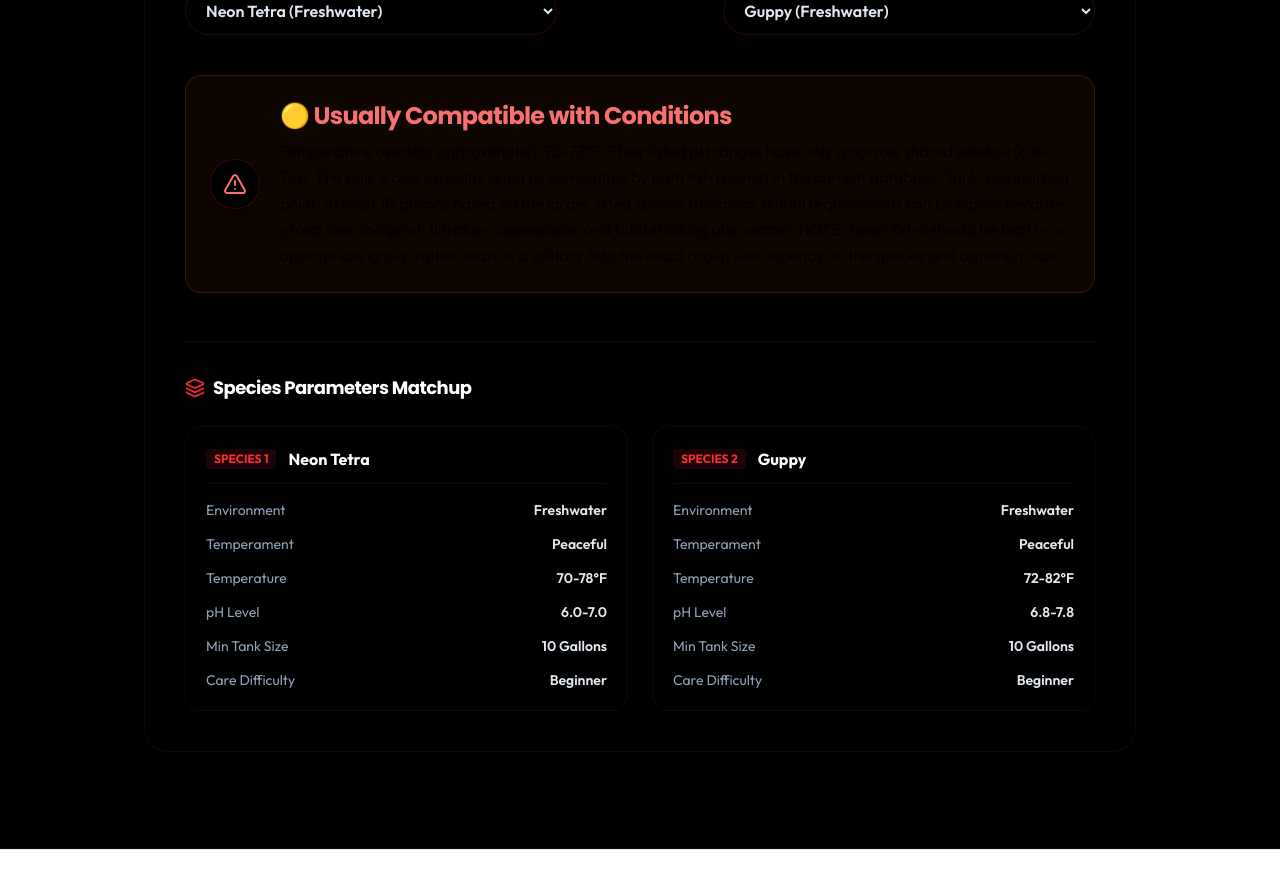
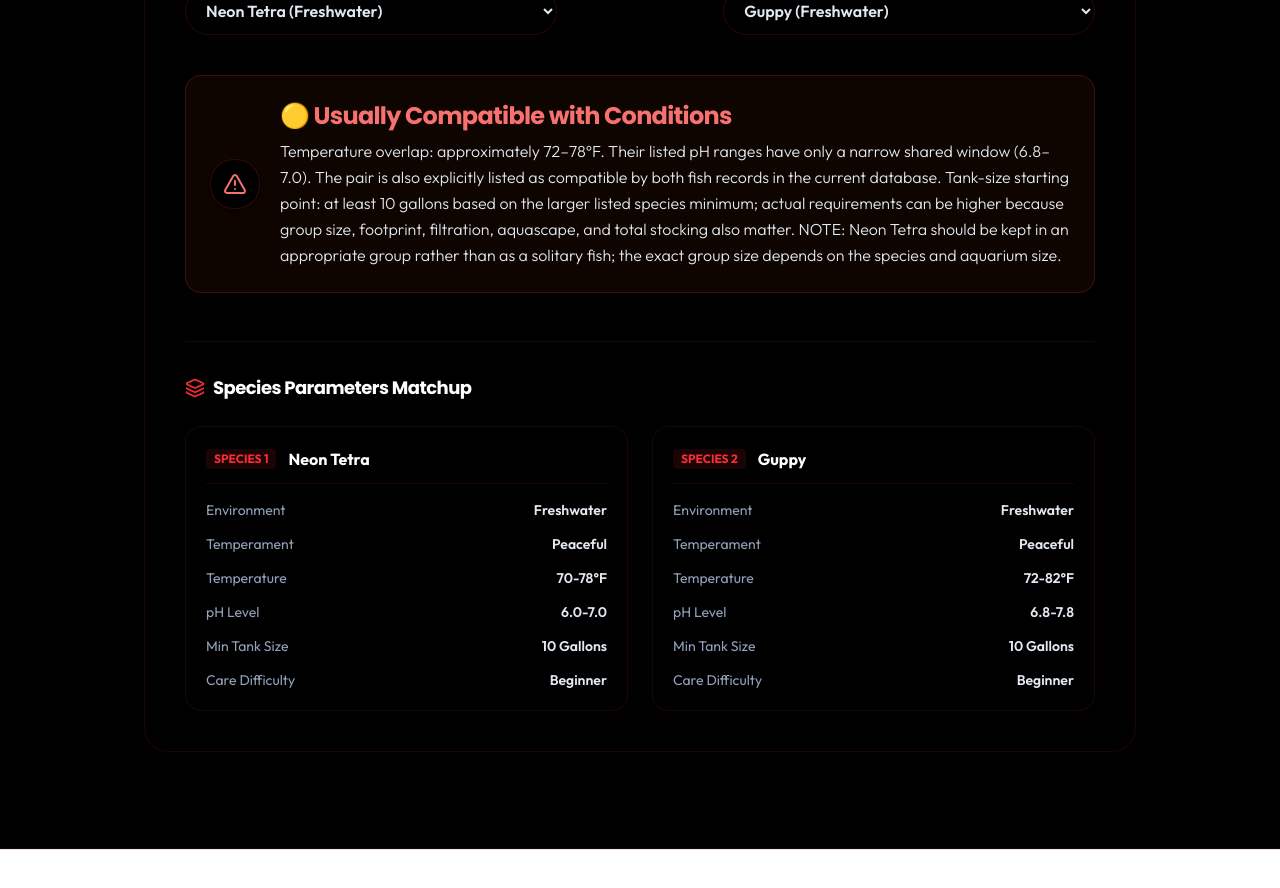
Before and after one commit to roshan773/AquaVersa, a Next.js app: page / in a window 1280 px wide. Shown: the part 5540-6428 px from the top of the page. Built offline with nearby package versions, Linux system fonts and the light colour scheme.

Commit message:
feat: implement FishCompatibility component with multi-species interaction logic

```diff
--- a/components/home/FishCompatibility.tsx
+++ b/components/home/FishCompatibility.tsx
@@ -707,7 +707,7 @@
               <h3 className={`text-2xl font-bold font-poppins mb-1.5 ${themeClasses.text}`}>
                 {compResult.status}
               </h3>
-              <p className="text-slate-350 leading-relaxed text-sm md:text-base font-light">
+              <p className="text-slate-200 leading-relaxed text-sm md:text-base font-light">
                 {compResult.message}
               </p>
             </div>
```
